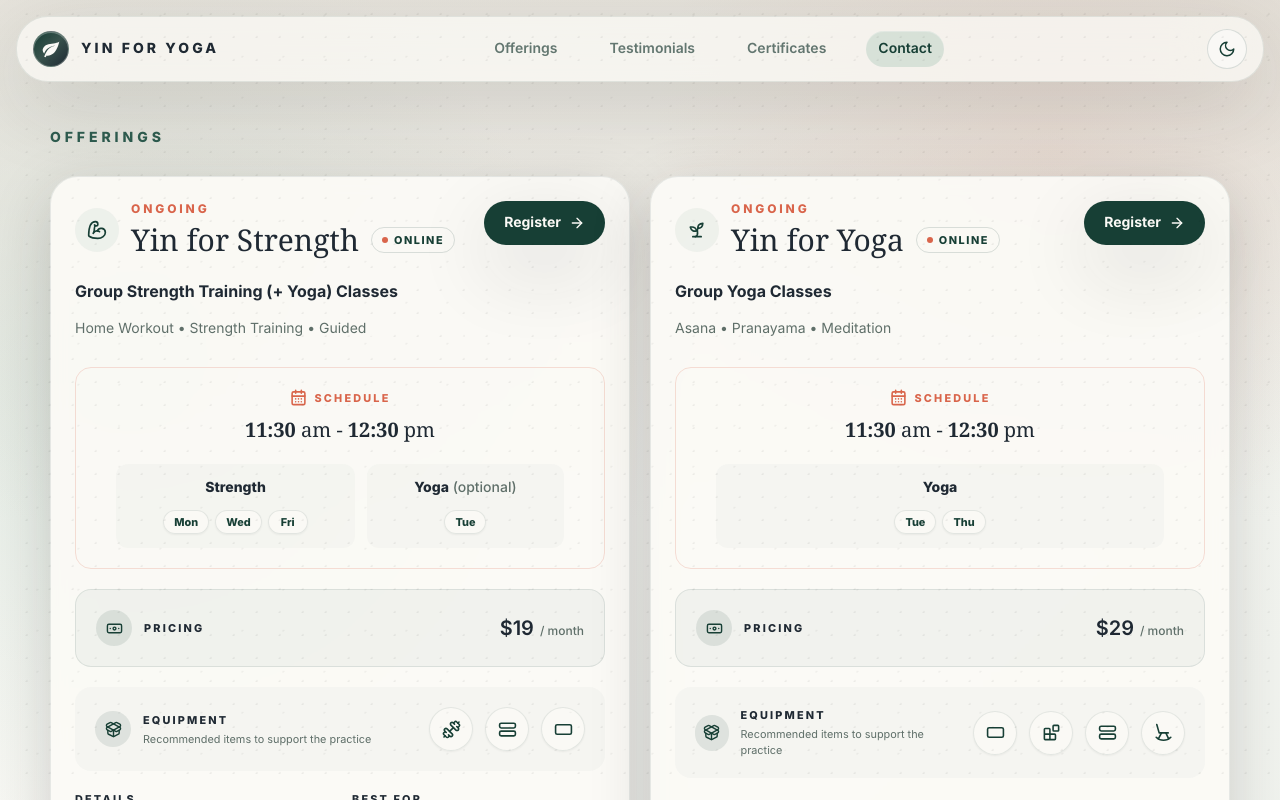
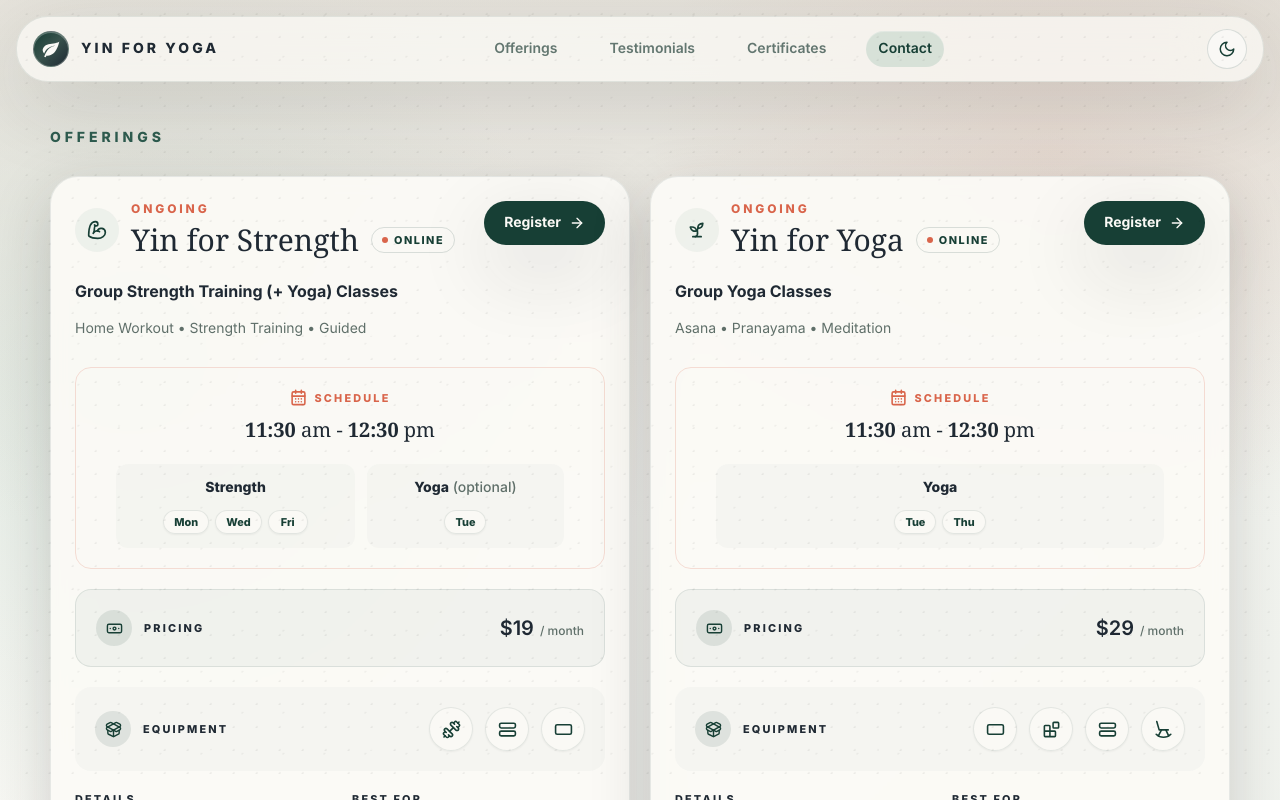
Before and after one commit to yinforyoga/yinforyoga.github.io, a Next.js app: page / in a window 1280 px wide. Shown: the top 800 px of the page. Built offline with nearby package versions, Linux system fonts and the light colour scheme.

Commit message:
Remove equipment section description

```diff
--- a/app/page.tsx
+++ b/app/page.tsx
@@ -326,9 +326,6 @@ function EquipmentInfo({
         <div className="min-w-0">
           <p className="text-[0.68rem] font-extrabold uppercase tracking-[0.2em] text-walnut/68 dark:text-stone">
             Equipment
-          </p>
-          <p className="mt-0.5 text-[0.68rem] leading-4 text-[color:var(--muted)]">
-            Recommended items to support the practice
           </p>
         </div>
       </div>
```
